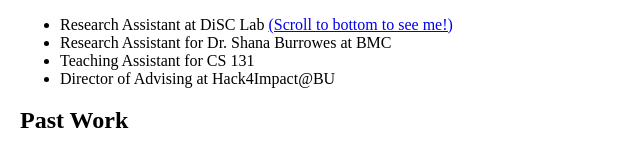
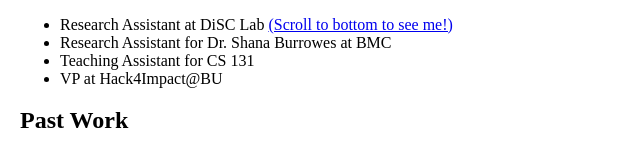
Before and after one commit to adityachowdhri/simple-personal-website, a plain HTML site: page index.html in a window 1280 px wide. Shown: the part 360-514 px from the top of the page, without its empty margins (0-640 px from the left). Drawn offline with Linux system fonts and the light colour scheme.

Commit message:
Updated H4I Position

```diff
--- a/index.html
+++ b/index.html
@@ -49,7 +49,7 @@
                 <li>Research Assistant at DiSC Lab <a href="https://disc.bu.edu/team">(Scroll to bottom to see me!)</a></li>
                 <li>Research Assistant for Dr. Shana Burrowes at BMC</li>
                 <li>Teaching Assistant for CS 131</li>
-                <li>Director of Advising at Hack4Impact@BU</li>
+                <li>VP at Hack4Impact@BU</li>
             </ul>
         </section>
 
```
